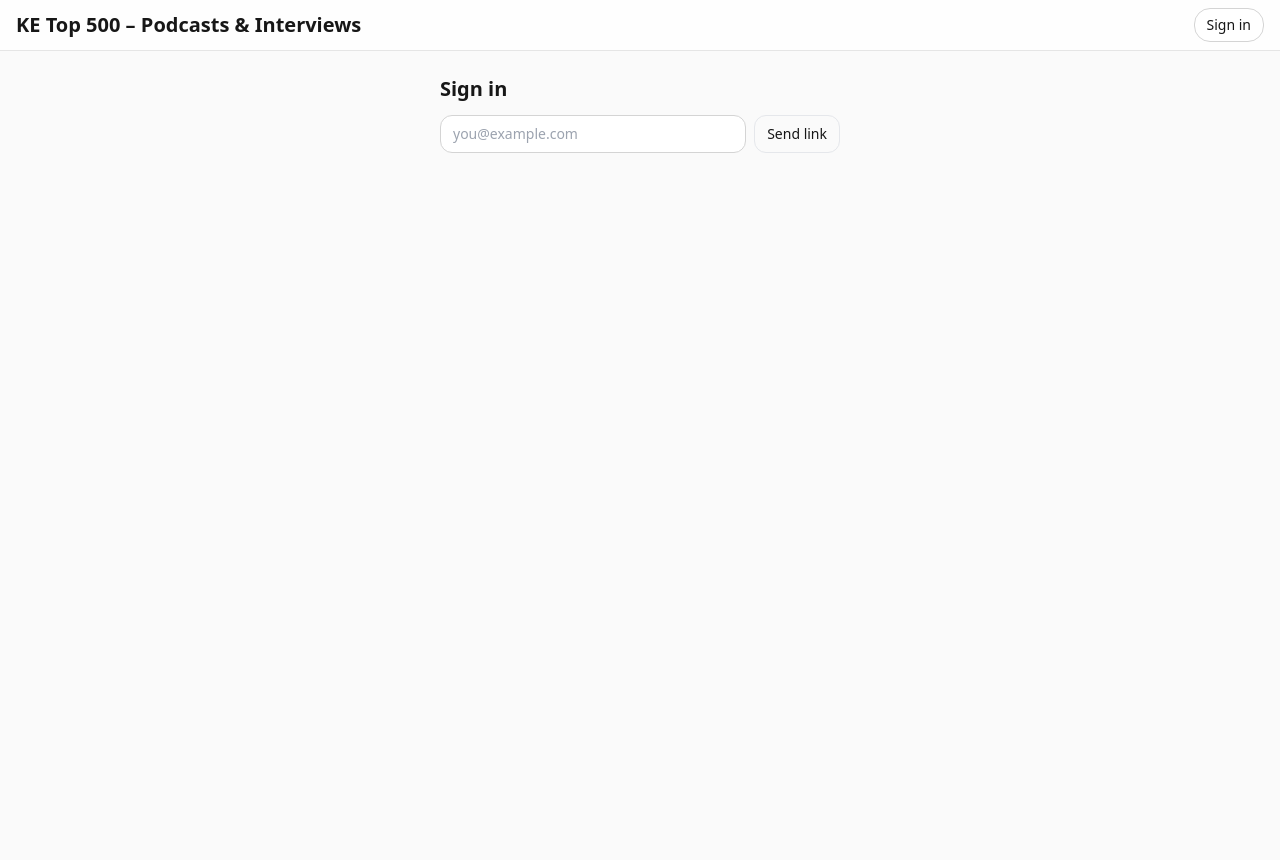
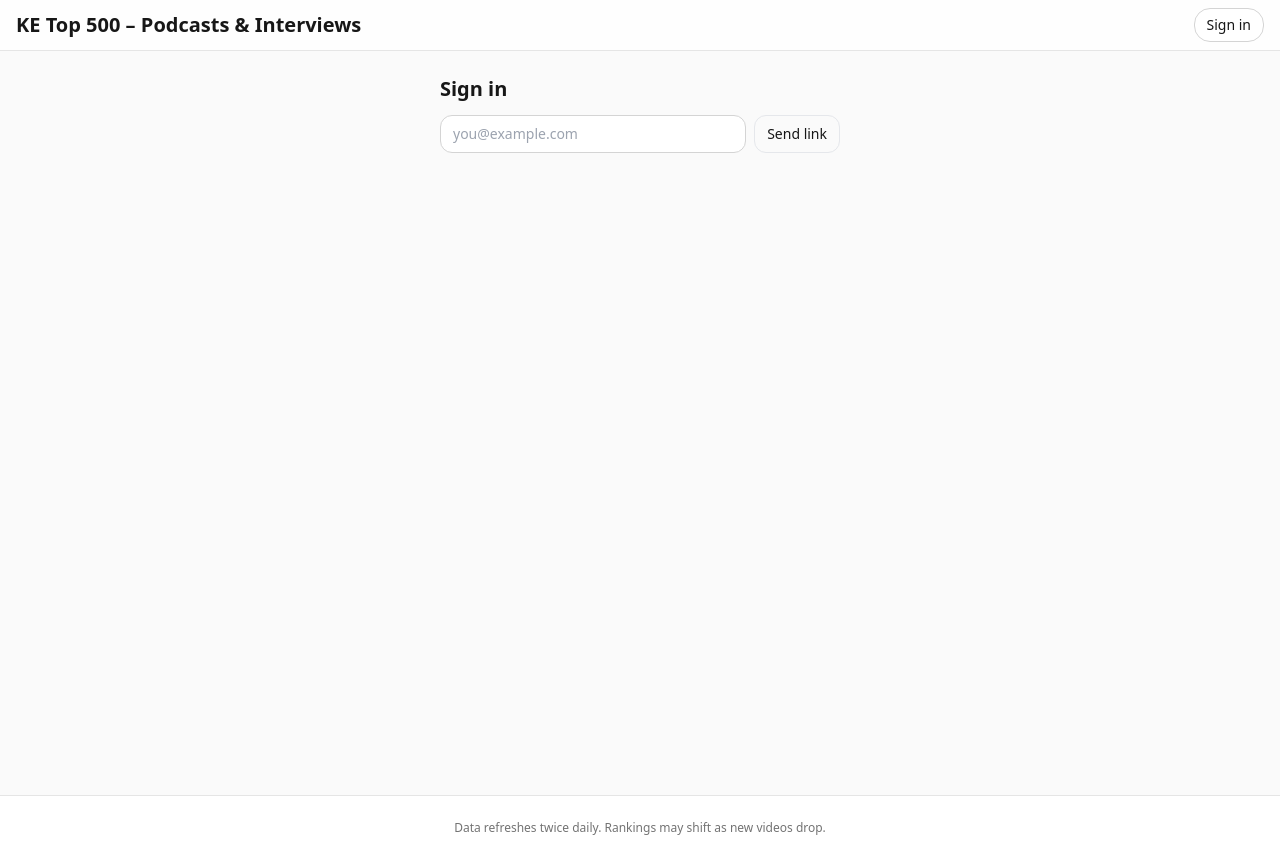
Before and after one commit to stmonitoring2/ke-top500-copy, a Next.js app: page /signin in a window 1280 px wide. Before the commit the page ends 800 px from the top, so only its background shows below. Built offline with nearby package versions, Linux system fonts and the light colour scheme; no server answers.

Commit message:
Update layout.tsx

```diff
--- a/app/layout.tsx
+++ b/app/layout.tsx
@@ -1,12 +1,22 @@
 // app/layout.tsx
 import "./globals.css";
 import Link from "next/link";
-import type { Metadata } from "next";
+import type { Metadata, Viewport } from "next";
 import HeaderAuthButtons from "@/components/HeaderAuthButtons";
 
 export const metadata: Metadata = {
   title: "KE Top 500 – Podcasts & Interviews",
-  description: "Daily/weekly/monthly ranking of long-form videos with playlists.",
+  description:
+    "Daily/weekly/monthly ranking of long-form videos with playlists.",
+  manifest: "/site.webmanifest",
+  icons: [{ rel: "icon", url: "/favicon.ico" }],
+};
+
+export const viewport: Viewport = {
+  width: "device-width",
+  initialScale: 1,
+  viewportFit: "cover",
+  themeColor: "#ffffff",
 };
 
 export default function RootLayout({
@@ -16,7 +26,8 @@ export default function RootLayout({
 }) {
   return (
     <html lang="en">
-      <body className="bg-neutral-50 text-neutral-900">
+      <body className="bg-neutral-50 text-neutral-900 antialiased">
+        {/* Global header */}
         <header className="sticky top-0 z-40 bg-white/80 backdrop-blur border-b border-neutral-200">
           <div className="mx-auto max-w-7xl px-3 sm:px-4 py-2 flex items-center gap-3">
             <Link href="/" className="flex items-center gap-2">
@@ -25,14 +36,22 @@ export default function RootLayout({
               </span>
             </Link>
 
+            {/* Right side: auth-aware buttons (client component) */}
             <div className="ml-auto">
-              {/* Client-side auth-aware buttons */}
               <HeaderAuthButtons />
             </div>
           </div>
         </header>
 
-        {children}
+        {/* Page content */}
+        <main className="min-h-[calc(100vh-56px)]">{children}</main>
+
+        {/* (Optional) global footer */}
+        <footer className="border-t border-neutral-200 bg-white">
+          <div className="mx-auto max-w-7xl px-3 sm:px-4 py-6 text-center text-xs text-neutral-500">
+            Data refreshes twice daily. Rankings may shift as new videos drop.
+          </div>
+        </footer>
       </body>
     </html>
   );
```
